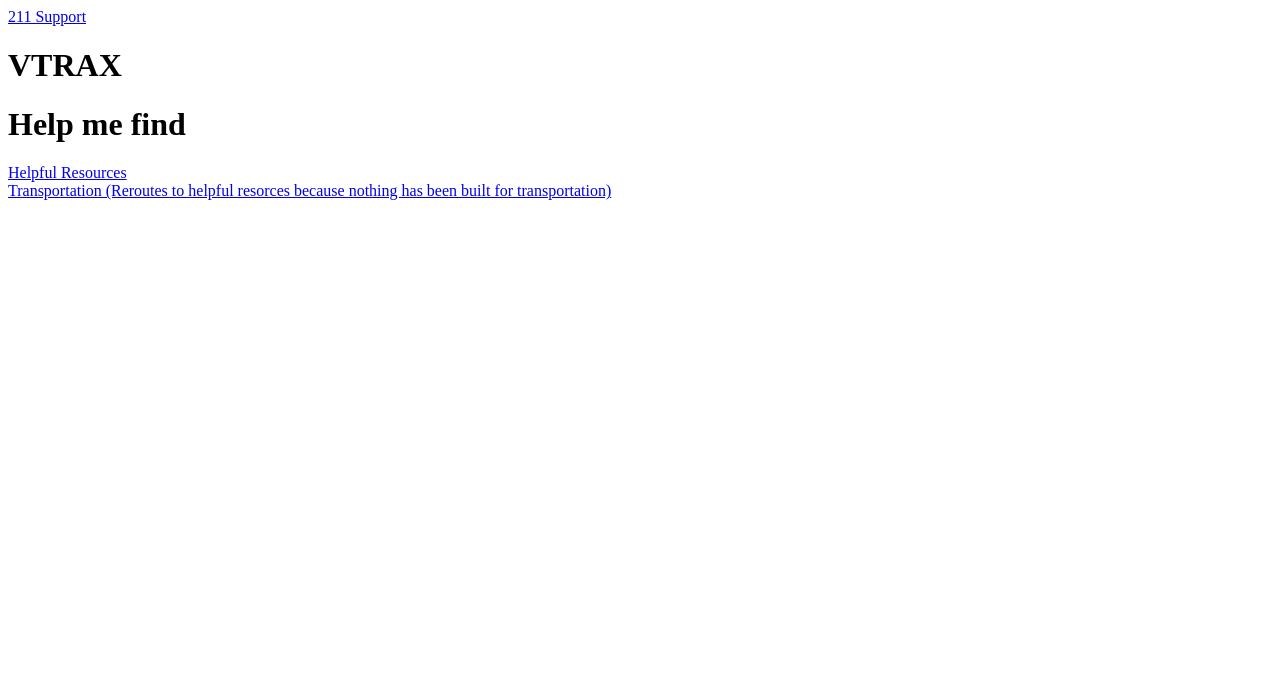
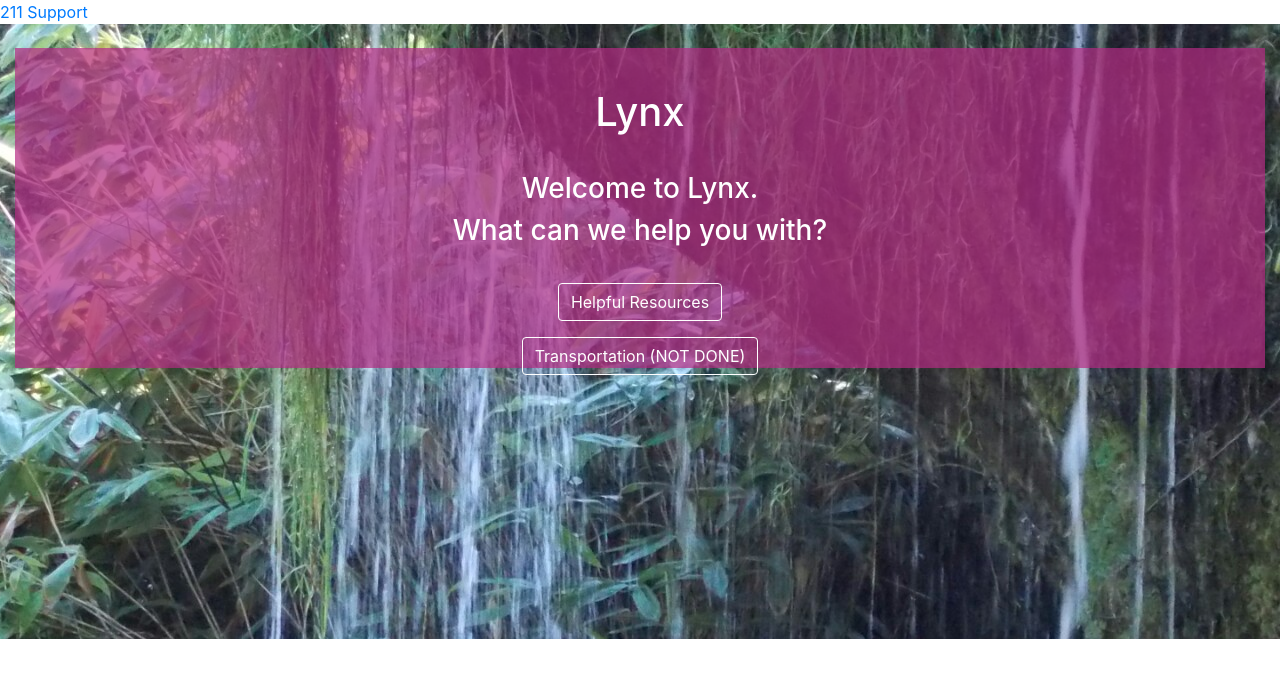
Before and after one commit to camsys/onclick-lynx-ui, an Angular app: page /Landing in a window 1280 px wide. Shown: the top 678 px of the page. Built offline with nearby package versions, Linux system fonts and the light colour scheme.

Commit message:
Adding styling and bootstrap for the help-me-find page. Also added a temporary background image to this page. It was taken by me: Matt Maranda and used with my permission as a temporary placeholder.

```diff
--- a/package.json
+++ b/package.json
@@ -22,6 +22,8 @@
     "@angular/platform-browser": "^4.0.0",
     "@angular/platform-browser-dynamic": "^4.0.0",
     "@angular/router": "^4.0.0",
+    "@ng-bootstrap/ng-bootstrap": "^1.0.0-alpha.26",
+    "bootstrap": "^4.0.0-alpha.6",
     "core-js": "^2.4.1",
     "haml-loader": "^0.1.0",
     "karma-ng-haml2js-preprocessor": "^0.1.1",
--- a/src/app/app.component.ts
+++ b/src/app/app.component.ts
@@ -3,7 +3,7 @@ import { Component } from '@angular/core';
 @Component({
   selector: 'app-root',
   templateUrl: './app.component.html',
-  styleUrls: ['./app.component.css']
+  styleUrls: ['./app.component.css' ]
 })
 
 export class AppComponent {
--- a/src/app/app.module.ts
+++ b/src/app/app.module.ts
@@ -2,6 +2,8 @@ import { BrowserModule }    from '@angular/platform-browser';
 import { NgModule }         from '@angular/core';
 import { FormsModule }      from '@angular/forms';
 import { HttpModule }       from '@angular/http';
+
+import {NgbModule}  from '@ng-bootstrap/ng-bootstrap';
 
 import {AppRoutingModule}                   from './app-routing.module';
 import {AppComponent}                       from './app.component';
@@ -15,6 +17,7 @@ import {Globals}                            from "./globals";
 
 @NgModule({
   imports: [
+    NgbModule.forRoot(),
     BrowserModule,
     FormsModule,
     HttpModule,
--- /dev/null
+++ b/src/app/help_me_find/help-me-find.component.css
@@ -0,0 +1,39 @@
+
+.find_me_help_background_div{
+  background-image: url('./backgroud_image.jpg');
+  background-repeat: no-repeat;
+  background-position: center center;
+  background-attachment: fixed;
+}
+
+
+.container, .help_me_find_container{
+  background-color: #B52B83;
+  height: 19em;
+  padding-top: 15em;
+  padding-bottom: 5em;
+  color: #1A1A1A;
+  text-align: center;
+  opacity: .7;
+}
+
+.h1, .lynx_pink_header_1{
+  text-align: center;
+  position: relative;
+  top: -7em;
+  color: white;
+}
+.h3, .lynx_pink_header_3{
+  text-align: center;
+  position: relative;
+  top: -9em;
+  color: white;
+}
+
+.btn-default, .btn-help_me_find, .btn-help_me_find{
+  position: relative;
+  top: -15em;
+  color: white;
+  border-color: white;
+  margin-top: 1em;
+}
--- a/src/app/help_me_find/help-me-find.component.html
+++ b/src/app/help_me_find/help-me-find.component.html
@@ -1,10 +1,33 @@
 
-<h1>{{title}}</h1>
-<h1>Help me find</h1>
+<div class="find_me_help_background_div">
+  <div class="col-12">
+    <span class="col-2"></span>
+    <span class="col-8">
+      <div class="help_me_find_container">
+      </div>
 
-<nav>
-  <a routerLink="/211Categories">Helpful Resources</a>
-</nav>
-<nav>
-  <a routerLink="/211Categories">Transportation (Reroutes to helpful resorces because nothing has been built for transportation)</a>
-</nav>
+        <h1 class="lynx_pink_header_1">{{title}}</h1>
+        <h3 class="lynx_pink_header_3">Welcome to Lynx.</h3>
+        <h3 class="lynx_pink_header_3">What can we help you with?</h3>
+
+        <div class="col-sm-12 text-center">
+          <div class="text-center">
+            <nav>
+              <button type="button" class="btn btn btn-outline-primary btn-help_me_find" [routerLink]="['/211Categories']">Helpful Resources</button>
+              <!--<a routerLink="/211Categories">Helpful Resources</a>-->
+            </nav>
+          </div>
+
+          <div class="text-center">
+            <nav>
+              <button type="button" class="btn btn-outline-primary btn-help_me_find" [routerLink]="['/211Categories']">Transportation (NOT DONE)</button>
+            </nav>
+          </div>
+        </div>
+
+    </span>
+    <span class="col-2"></span>
+
+  </div>
+
+</div>
--- a/src/app/help_me_find/help-me-find.component.ts
+++ b/src/app/help_me_find/help-me-find.component.ts
@@ -3,11 +3,11 @@ import { Component } from '@angular/core';
 @Component({
   selector: 'help-me-find',
   templateUrl: './help-me-find.component.html',
-  styleUrls: ['../app.component.css']
+  styleUrls: ['./help-me-find.component.css']
 })
 
 export class HelpMeFind {
-  title = 'VTRAX';
+  title = 'Lynx';
 }
 /**
  * Created by mmaranda on 6/23/17.
--- a/src/styles.css
+++ b/src/styles.css
@@ -1 +1,2 @@
 /* You can add global styles to this file, and also import other style files */
+@import "../node_modules/bootstrap/dist/css/bootstrap.min.css";
```
Also changed, not shown: src/app/help_me_find/backgroud_image.jpg (added), 1 other file (tests, documents, lock files or other folders).
